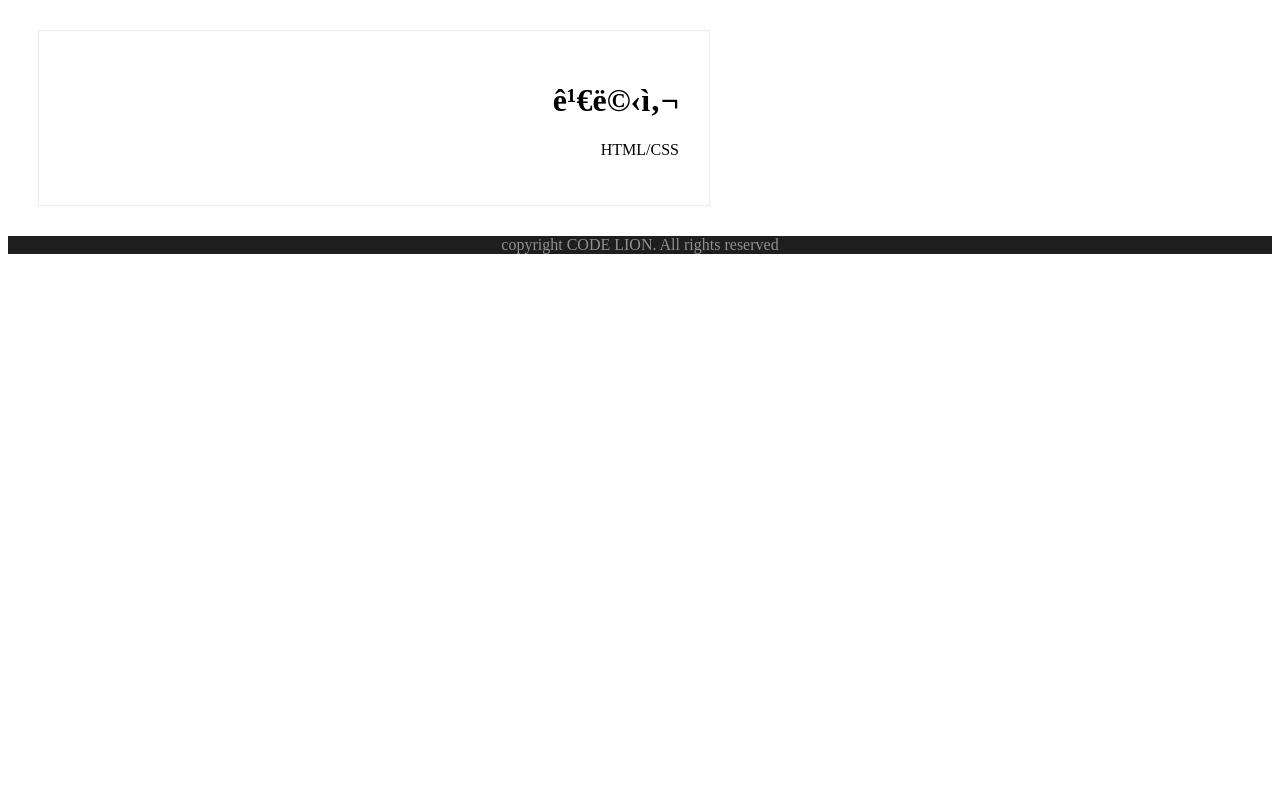
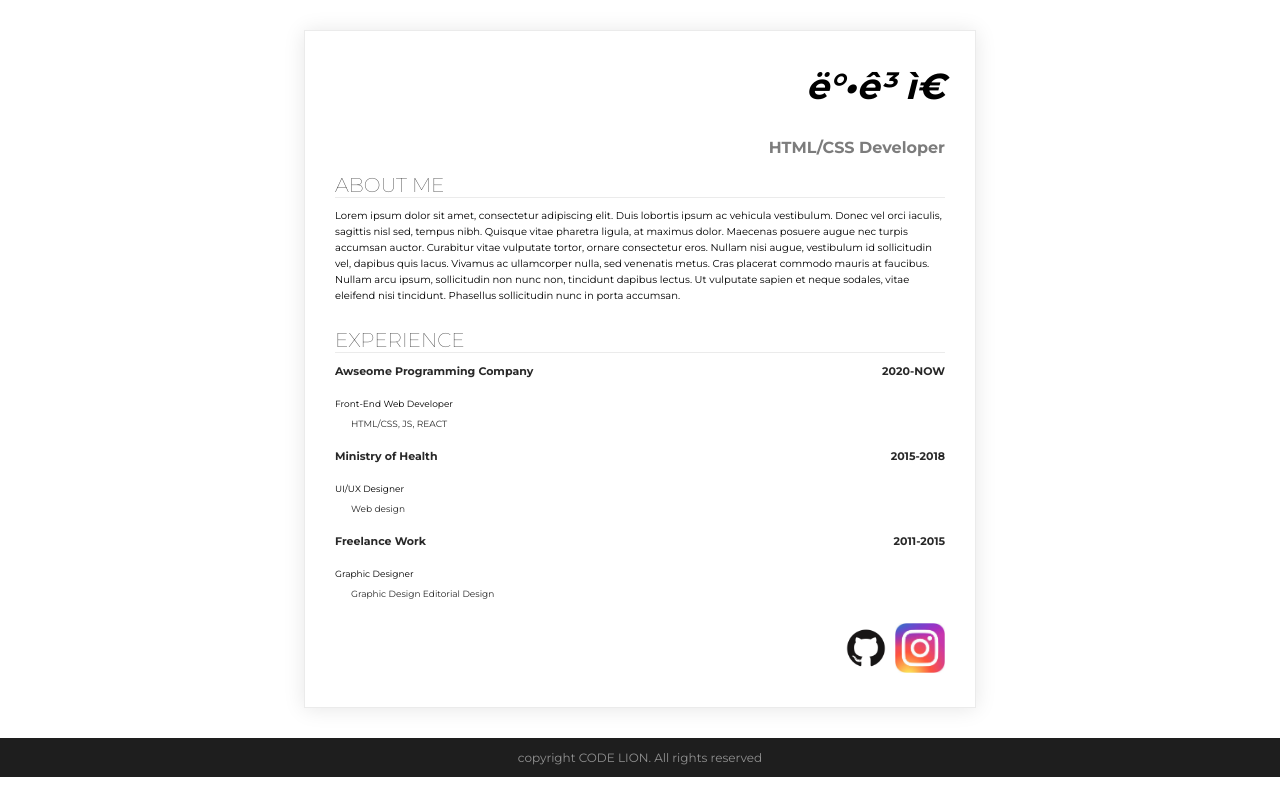
Before and after one commit to goeunP/skku_likelion2022, a plain HTML site: page index.html in a window 1280 px wide. Drawn offline with Linux system fonts and the light colour scheme.

Commit message:
2nd study

```diff
--- a/codelion.css
+++ b/codelion.css
@@ -1,16 +1,106 @@
+@import url('https://fonts.googleapis.com/css?family=Montserrat:100,200,300,400,500,600,700,800&display=swap');
+
+*{
+    font-family:'Montserrat';
+}
 footer {
     text-align: center;
     background-color:#1e1e1e;
     color:#919191;
+    padding:12px;
+    font-size:12px;
+}
+h1{
+    font-size:36px;
+    font-weight:bold;
+    font-style:italic;
 }
 
+h2{
+    font-size:20px;
+    font-weight:lighter;
+    color:#282828;
+    border-bottom:1px solid #ebebeb;
+    margin-bottom:16px;
+    padding-bottom:5px;
+}
 
+body,h1,h2{
+    margin:0px;
+    padding:0px;
+}
+
+body{
+    min-width:fit-content;
+}
+
+.name-text{
+    font-size:17px;
+    color:#7c7c7c;
+    font-weight:bold;
+}
 .mainbox {
-    border: 1px solid #ebebeb;
     width:610px;
+    padding:30px;
+    margin:30px;
+    margin-right:auto;
+    margin-left:auto;
+    border:1px solid #ebebeb;
+    box-shadow: 0 1px 20px 0 rgba(0,0,0,0.1);
+}
+
+section{
+    margin-bottom:24px;
+}
+
+.name-text{
+    font-size:16px;
+    color:#7c7c7c;
+    font-weight:bold;
+}
+
+.about-me-text{
+    font-size:10px;
+    line-height:16px;
+}
+
+.title-text{
+    font-size:11px;
+    font-weight:bold;
+    color:#282828;
+    float:left;
+}
+
+.year-text{
+    font-size:11px;
+    font-weight:bold;
+    color:#282828;
+    float:right;
+}
+
+.float-wrap{
+    overflow:hidden;
+}
+
+.desc-text{
+    font-size:9px;
+}
+
+.desc-subtext{
+    font-size:9px;
+    padding-left:16px;
+    color:#282828;
+}
+
+.title-box{
     text-align:right;
-    margin-left:auto;
-    margin-right:auto;
-    padding: 30px;
-    margin: 30px;
 }
+
+.sns-img{
+    width:50px;
+    height:50px;
+}
+
+.sns-wrap{
+    text-align:right;
+}
--- a/index.html
+++ b/index.html
@@ -3,13 +3,48 @@
 
     <head>
         <meta charset="'UTF-8">
-        <title>김멋사의 이력서</title>
+        <title>박고은의 이력서</title>
         <link rel="stylesheet" href="codelion.css">
     </head>
     <body>
         <div class="mainbox">
-            <h1>김멋사</h1>
-            <p>HTML/CSS</p>
+            <div class="title-box">
+                <h1>박고은</h1>
+                <p class="name-text">HTML/CSS Developer</p>
+            </div>
+            <section>
+                <h2>ABOUT ME</h2>
+                <p class="about-me-text">
+                    Lorem ipsum dolor sit amet, consectetur adipiscing elit. Duis lobortis ipsum ac vehicula vestibulum. Donec vel orci iaculis, sagittis nisl sed, tempus nibh. Quisque vitae pharetra ligula, at maximus dolor. Maecenas posuere augue nec turpis accumsan auctor. Curabitur vitae vulputate tortor, ornare consectetur eros. Nullam nisi augue, vestibulum id sollicitudin vel, dapibus quis lacus. Vivamus ac ullamcorper nulla, sed venenatis metus. Cras placerat commodo mauris at faucibus. Nullam arcu ipsum, sollicitudin non nunc non, tincidunt dapibus lectus. Ut vulputate sapien et neque sodales, vitae eleifend nisi tincidunt. Phasellus sollicitudin nunc in porta accumsan.
+                </p>
+            </section>
+            <section>
+                <h2>EXPERIENCE</h2>
+                <div class="float-wrap">
+                    <p class="title-text">Awseome Programming Company</p>
+                    <p class="year-text">2020-NOW</p>
+                </div>
+                <p class="desc-text">Front-End Web Developer</p>
+                <p class="desc-subtext">HTML/CSS, JS, REACT</p>
+
+                <div class="float-wrap">
+                    <p class="title-text">Ministry of Health</p>
+                    <p class="year-text">2015-2018</p>
+                </div>
+                <p class="desc-text">UI/UX Designer</p>
+                <p class="desc-subtext">Web design</p>
+
+                <div class="float-wrap">
+                    <p class="title-text">Freelance Work</p>
+                    <p class="year-text">2011-2015</p>
+                </div>
+                <p class="desc-text">Graphic Designer</p>
+                <p class="desc-subtext">Graphic Design Editorial Design</p>
+            </section>
+            <div class="sns-wrap">
+                <a href="http://github.com"><img class="sns-img" src="github.png"></a>
+                <a href="http://instagram.com"><img class="sns-img" src="insta.jpg"></a>
+            </div>
         </div>
         <footer>copyright CODE LION. All rights reserved</footer>
     </body>
```
Also changed, not shown: github.png (added), insta.jpg (added), 1 other file.
